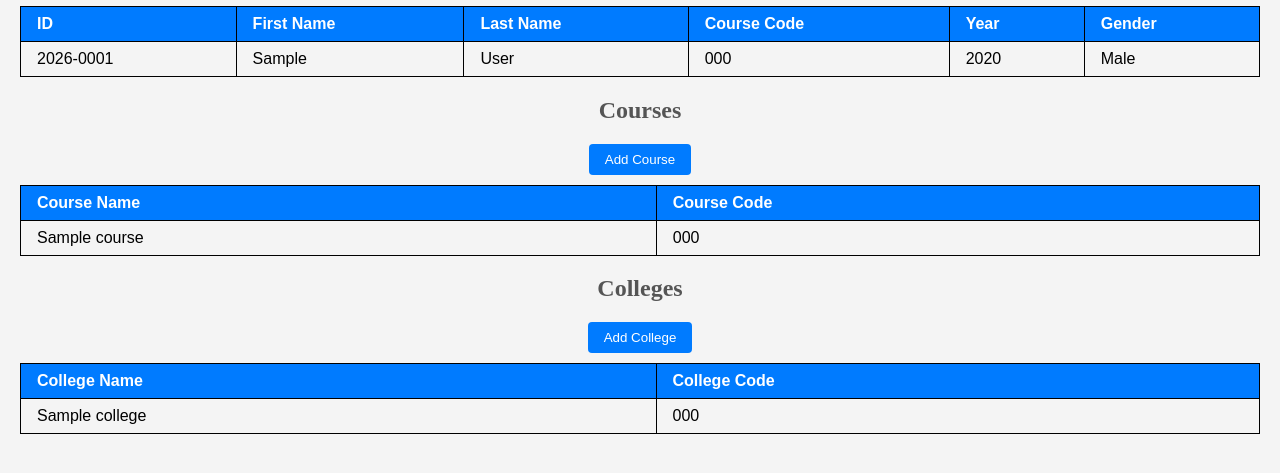
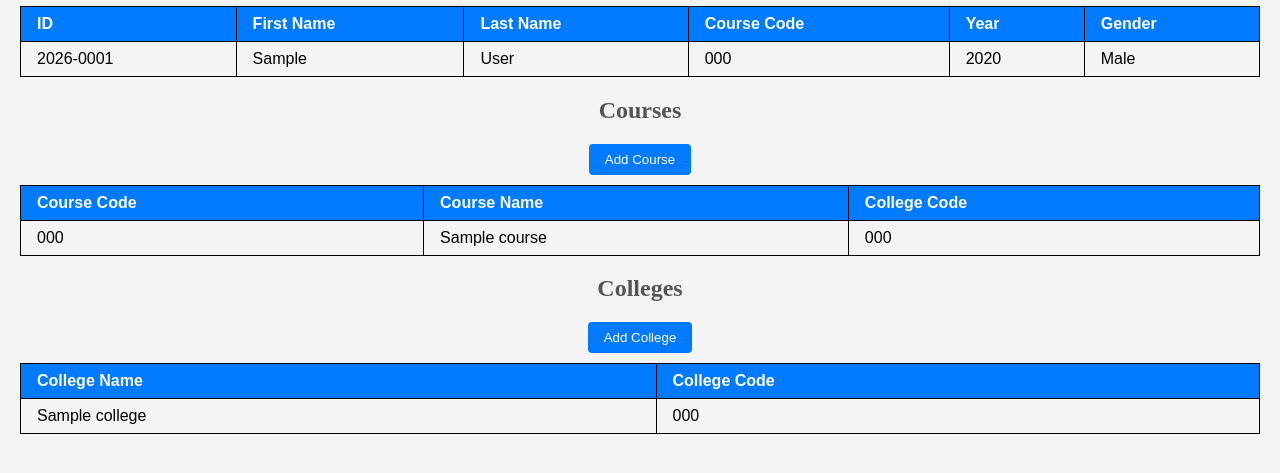
Before and after one commit to Wawieee/SSISwebapp, a Flask app: page / in a window 1280 px wide. Shown: the part 242-715 px from the top of the page. Run offline with Flask 3, Linux system fonts and the light colour scheme; tables that the repository leaves empty hold one stand-in row (values such as "Sample post").

Commit message:
index.html

```diff
--- a/App/templates/index.html
+++ b/App/templates/index.html
@@ -114,13 +114,15 @@
     <a href="/add_course"><button>Add Course</button></a>
     <table style="border-collapse: collapse; width: 100%;">
         <tr>
+            <th style="border: 1px solid black; padding: 8px 16px;">Course Code</th>
             <th style="border: 1px solid black; padding: 8px 16px;">Course Name</th>
-            <th style="border: 1px solid black; padding: 8px 16px;">Course Code</th>
+            <th style="border: 1px solid black; padding: 8px 16px;">College Code</th>
         </tr>
         {% for course in courses %}
             <tr>
+                <td style="border: 1px solid black; padding: 8px 16px;">{{ course[0] }}</td>
                 <td style="border: 1px solid black; padding: 8px 16px;">{{ course[1] }}</td>
-                <td style="border: 1px solid black; padding: 8px 16px;">{{ course[0] }}</td>
+                <td style="border: 1px solid black; padding: 8px 16px;">{{ course[2] }}</td>
             </tr>
         {% endfor %}
     </table>
```
